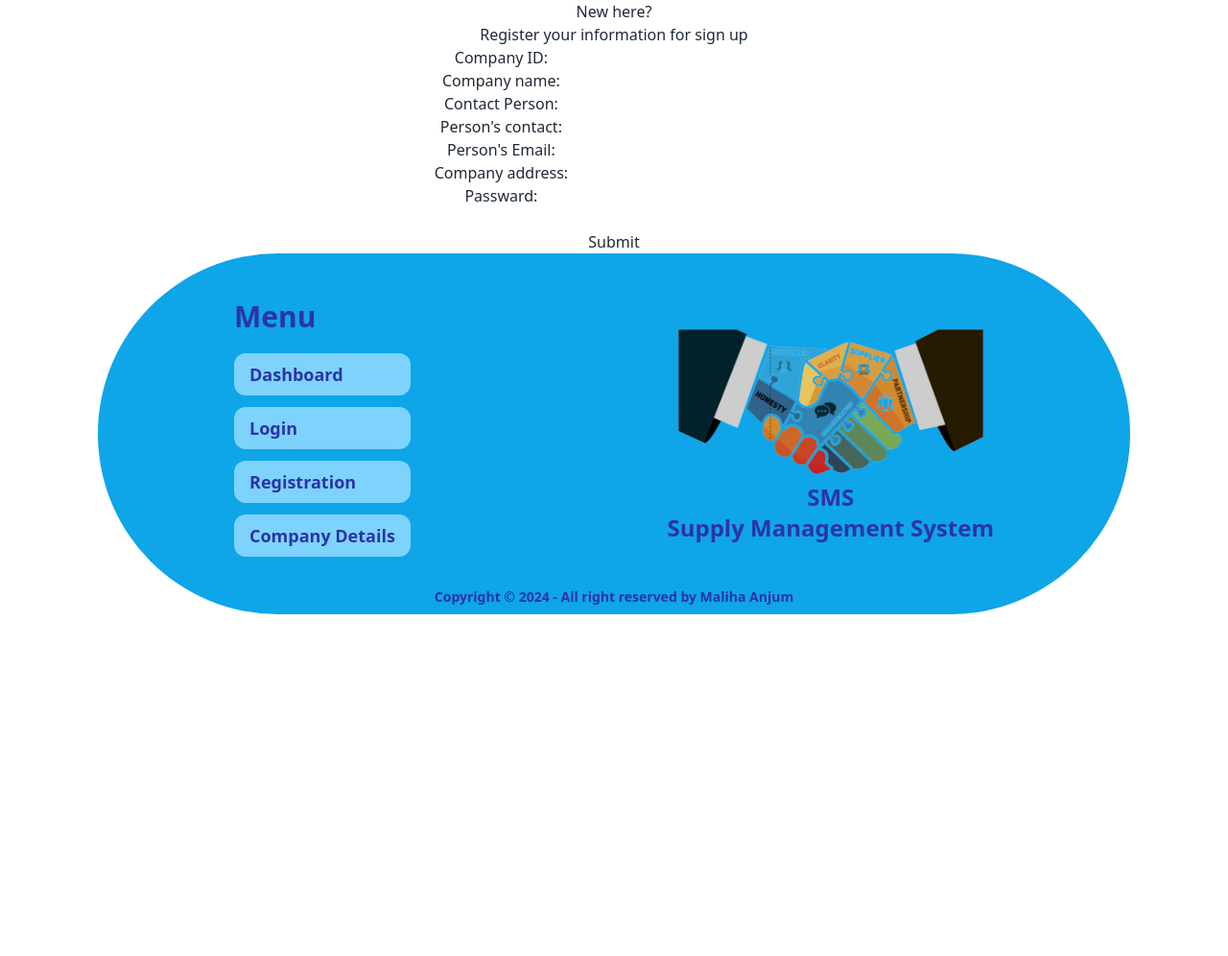
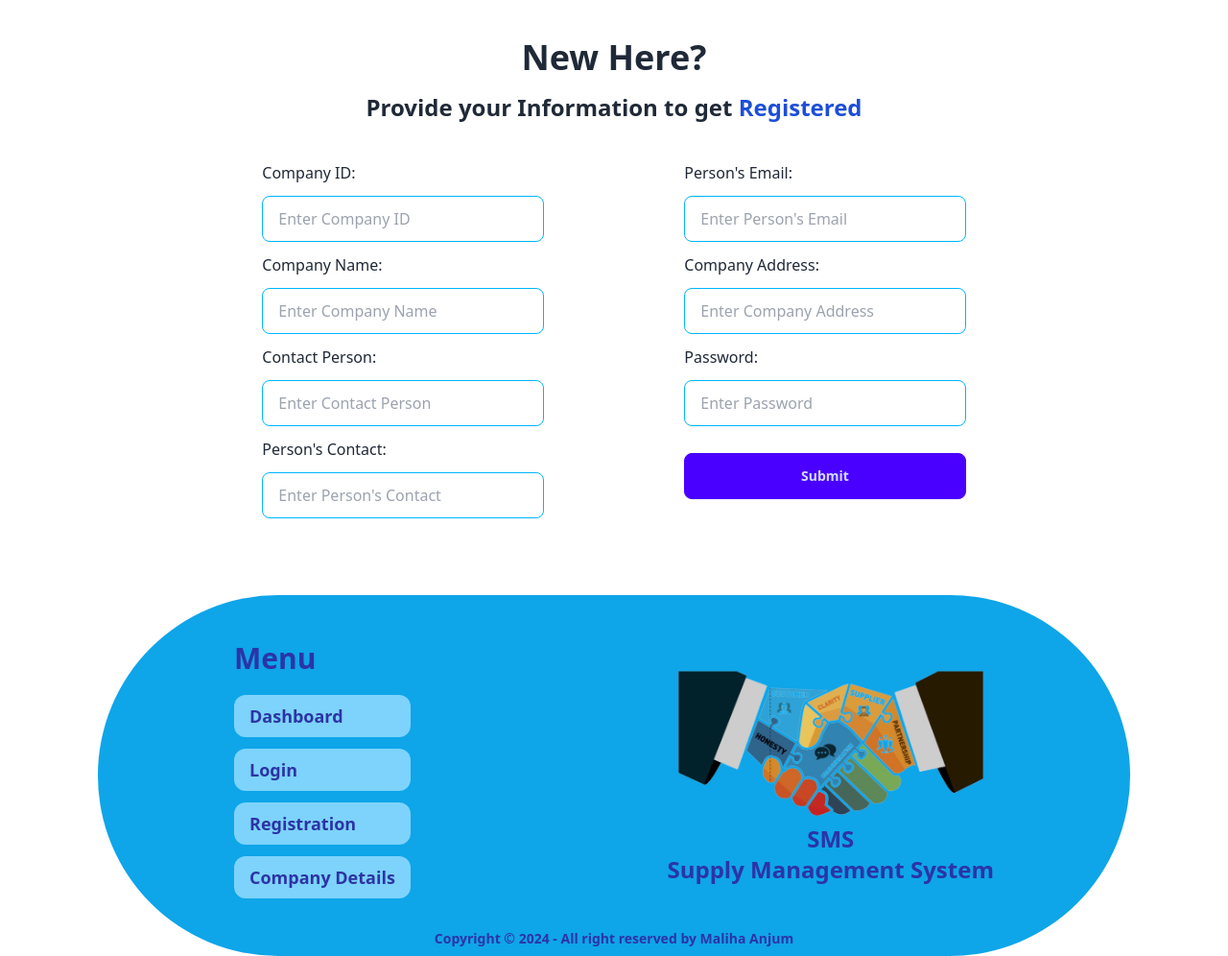
Before and after one commit to alifhossain07/supply-management-system, a PHP site: page /register.php in a window 1280 px wide. Shown: the part 180-1176 px from the top of the page at 96% size. Before the commit the page ends 820 px from the top, so only its background shows below. Run offline with PHP 8.4, Linux system fonts and the light colour scheme; some libraries are stand-ins or nearby versions.

Commit message:
Reg Page

```diff
--- a/index.html
+++ b/index.html
@@ -6,6 +6,6 @@
     <title>Document</title>
 </head>
 <body>
-    xczxc
+    xczxcss
 </body>
 </html>
--- a/register.php
+++ b/register.php
@@ -10,9 +10,51 @@
      include_once ('header.php');
 
      ?>
-<center>
+<main class="w-3/4 mx-auto mt-10 mb-16">
+<div class="text-center space-y-4">
+  <h1 class="text-4xl font-bold">New Here?</h1>
+  <h1 class="text-2xl font-semibold">Provide your Information to get <span class="text-blue-700 ">Registered</span></h1>
+</div>
+<!-- form container -->
+<form action="/action_page.php" class="flex flex-row justify-around mt-10">
+  <div class="mb-4 flex flex-col w-1/3">
+    <label for="companyID">Company ID:</label>
+    <input type="text" id="companyID" name="companyID" placeholder="Enter Company ID" class="input input-bordered input-info w-full max-w-md mt-3 mb-3" />
+    <label for="companyName">Company Name:</label>
+    <input type="text" id="companyName" name="companyName" placeholder="Enter Company Name" class="input input-bordered input-info w-full max-w-md mt-3 mb-3" />
+    <label for="contactPerson">Contact Person:</label>
+    <input type="text" id="contactPerson" name="contactPerson" placeholder="Enter Contact Person" class="input input-bordered input-info w-full max-w-md mt-3 mb-3" />
+    <label for="personContact">Person's Contact:</label>
+    <input type="text" id="personContact" name="personContact" placeholder="Enter Person's Contact" class="input input-bordered input-info w-full max-w-md mt-3" />
+  </div>
+  <div class="mb-4 flex flex-col w-1/3">
+    <label for="personEmail">Person's Email:</label>
+    <input type="text" id="personEmail" name="personEmail" placeholder="Enter Person's Email" class="input input-bordered input-info w-full max-w-md mt-3 mb-3" />
+    <label for="companyAddress">Company Address:</label>
+    <input type="text" id="companyAddress" name="companyAddress" placeholder="Enter Company Address" class="input input-bordered input-info w-full max-w-md mt-3 mb-3" />
+    <label for="password">Password:</label>
+    <input type="password" id="password" name="password" placeholder="Enter Password" class="input input-bordered input-info w-full max-w-md mt-3 mb-3" />
+    <button type="submit" class="btn btn-primary mt-4">Submit</button>
+  </div>
+</form>
 
-<h2>New here?</h2>
+
+
+</main>
+
+
+
+
+
+
+<?php
+
+        include_once ('footer.php');
+
+        ?>
+</body>
+</html>
+<!-- <h2>New here?</h2>
 <p> Register your information for sign up </p>
 
 <form action="/action_page.php">
@@ -31,13 +73,4 @@
   <label for="lname">Passward:</label>
   <input type="text" id="lname" name="lname" value=""><br><br>
    <a href="home.php"> Submit</a>
-</form>
-
-</center>
-<?php
-
-        include_once ('footer.php');
-
-        ?>
-</body>
-</html>
+</form>  -->
```
Also changed, not shown: login.php (+19 -7 lines).
